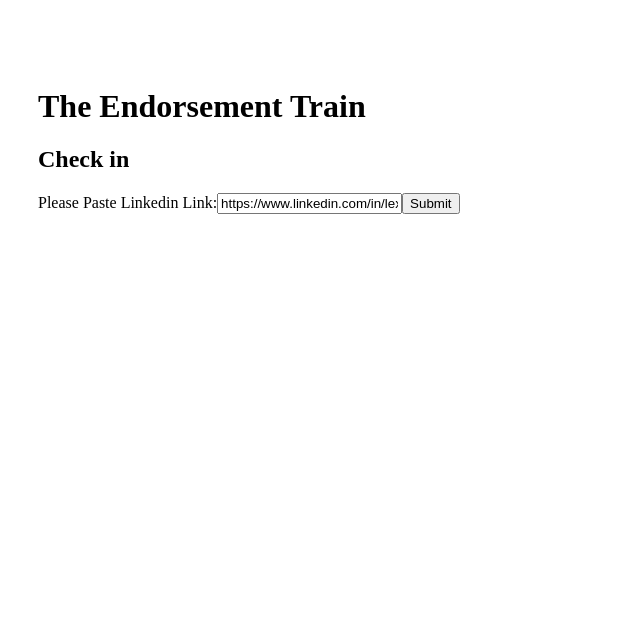
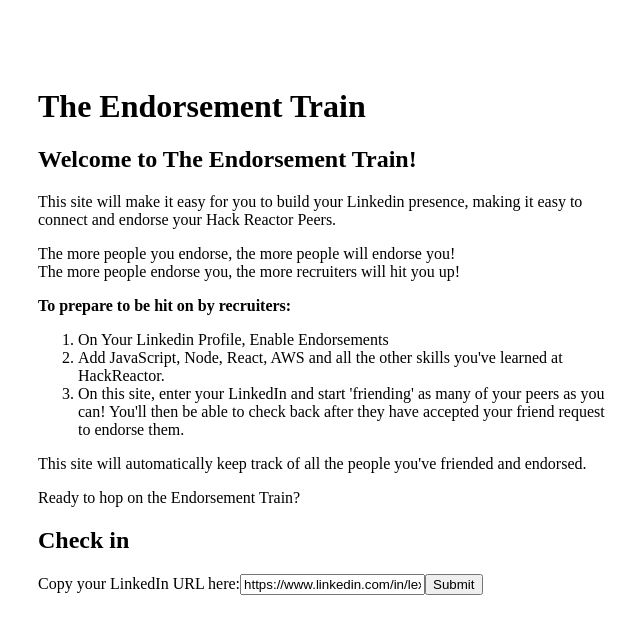
Before and after one commit to rectheworld/etrain, a React app: page / in a window 1280 px wide. Shown: the top 634 px of the page, without its empty margins (317-957 px from the left). Built offline with nearby package versions, Linux system fonts and the light colour scheme; the HTML template or start-up script is replaced by a standard one.

Commit message:
Added instructions to the check presence and welcome pages

```diff
--- a/client/src/components/CheckPresence.jsx
+++ b/client/src/components/CheckPresence.jsx
@@ -1,28 +1,23 @@
-import React from 'react';
-import $ from 'jquery';
+import React from "react";
+import $ from "jquery";
 
-
-import helpers from '../helpers/helpers.jsx'
-import api from '../helpers/api.jsx'
+import helpers from "../helpers/helpers.jsx";
+import api from "../helpers/api.jsx";
 
 class CheckPresence extends React.Component {
   constructor(props) {
     super(props);
 
     this.state = {
-      linkedInLink: 'https://www.linkedin.com/in/lexyk/',
-      bad_formatting: false
+      linkedInLink: "https://www.linkedin.com/in/lexyk/",
+      bad_formatting: false,
     };
 
     this.handleChange = this.handleChange.bind(this);
     this.handleSubmit = this.handleSubmit.bind(this);
-
   }
 
-
-
   handleChange(event) {
-
     this.setState({
       linkedInLink: event.target.value,
     });
@@ -33,10 +28,10 @@
 
     let linkedInName = helpers.cleanLinkedIn(this.state.linkedInLink);
 
-    if(!linkedInName) {
+    if (!linkedInName) {
       this.setState({
-        bad_formatting: true
-      })
+        bad_formatting: true,
+      });
       return;
     }
 
@@ -44,27 +39,64 @@
       if (err) {
         console.log(err);
       } else {
-
         this.props.setPersonData(data);
-
       }
-    })
-
+    });
   }
 
   render() {
-
     return (
       <div>
+        <div className="instructions">
+          <h2>Welcome to The Endorsement Train!</h2>
+          <p>
+            This site will make it easy for you to build your Linkedin presence,
+            making it easy to connect and endorse your Hack Reactor Peers.
+          </p>
+          <p>
+          The more people you endorse, the more people will endorse you! <br />
+          The more people endorse you, the more recruiters will hit you up!
+          </p>
+          <p>
+            <strong>To prepare to be hit on by recruiters:</strong>
+            <ol>
+              <li>On Your Linkedin Profile, Enable Endorsements</li>
+              <li>
+                Add JavaScript, Node, React, AWS and all the other skills you've
+                learned at HackReactor.
+              </li>
+              <li>
+                On this site, enter your LinkedIn and start 'friending' as many
+                of your peers as you can! You'll then be able to check back
+                after they have accepted your friend request to endorse them.{" "}
+              </li>
+            </ol>
+          </p>
+          <p>
+          This site will automatically keep track of all the people you've friended and endorsed.
+          </p>
+          <p>
+          Ready to hop on the Endorsement Train?
+          </p>
+        </div>
+
         <h2>Check in</h2>
         <form onSubmit={this.handleSubmit}>
           <label>
-            Please Paste Linkedin Link:
-            <input type="text" value={this.state.linkedInLink} onChange={this.handleChange} placeholder="https://www.linkedin.com/in/yourname"/>
+            Copy your LinkedIn URL here:
+            <input
+              type="text"
+              value={this.state.linkedInLink}
+              onChange={this.handleChange}
+              placeholder="https://www.linkedin.com/in/yourname"
+            />
           </label>
-          {this.state.bad_formatting &&
-            <span className="warning">Not a valid Linkedin link, try copying the link directly from the browser</span>
-          }
+          {this.state.bad_formatting && (
+            <span className="warning">
+              Not a valid Linkedin link, try copying the link directly from the
+              browser
+            </span>
+          )}
           <input type="submit" value="Submit" />
         </form>
       </div>
--- a/client/src/components/Welcome.jsx
+++ b/client/src/components/Welcome.jsx
@@ -158,9 +158,21 @@
         <h2>Welcome {this.props.first_name}! </h2>
           <Stats preformaceMetrics={this.state.preformaceMetrics}/>
         </section>
-          <section id="instuctions">
-          Lorem ipsum dolor sit amet, consectetur adipiscing elit. Ac, justo bibendum mauris quam arcu, quam laoreet.Nisl turpis in turpis lobortis donec urna. Orci proin purus pellentesque felis. Nibh orci diam fermentum morbi pharetra purus.
-          </section>
+          <section className="instructions">
+            <p>
+              <strong>Endorsing your peers is a two step process.</strong>
+              <ol>
+              <li>"Friend" your peer on LinkedIn</li>
+              <li>Check back on this site after a minute to see if your request was accepted by your peer.</li>
+              </ol>
+            </p>
+          <p><strong>Pro Tip:</strong> Get everyone in your cohort to get on the Endorsement Train the same evening to get everyone friended and endorsed in a matter of hours!</p>
+
+          <p>
+            The more people you endorse, the more people will endorse you! <br/>
+            The more people endorse you, the more recruiters will hit you up!
+          </p>
+        </section>
         <div className="endorsed" onClick={()=>this.getEndorsedPersons(this.props.person_id)}>
         <svg width="20" height="20" viewBox="0 0 28 24" fill="none" xmlns="http://www.w3.org/2000/svg">
 <path d="M10.7556 15.2475L4.17813 8.66979L0 12.8481L11.1515 24L28 3.78823L23.4555 0L10.7556 15.2475Z" fill="white"/>
@@ -170,15 +182,15 @@
         <section>
         <h3> Lets keep the Karma Rolling!</h3>
         <div className="tabs">
-          <div className={this.state.displayedCohort !== 'self'? 'tab': 'tabFocus'}
+          <div className={this.state.displayedCohort !== 'self'? 'tab': 'tab-focus'}
           onClick={()=>this.getNonConnectionbyCohort(this.props.person_id, 'self')}>
             your cohort
           </div>
-          <div className={this.state.displayedCohort !== 'junior'? 'tab' : 'tabFocus'}
+          <div className={this.state.displayedCohort !== 'junior'? 'tab' : 'tab-focus'}
           onClick={()=>this.getNonConnectionbyCohort(this.props.person_id, 'junior')}>
             juniors
           </div>
-          <div className={this.state.displayedCohort !== 'senior'? 'tab' : 'tabFocus'}>
+          <div className={this.state.displayedCohort !== 'senior'? 'tab' : 'tab-focus'}>
             seniors
           </div>
         </div>
```
Also changed, not shown: 1 other file (tests, documents, lock files or other folders).
